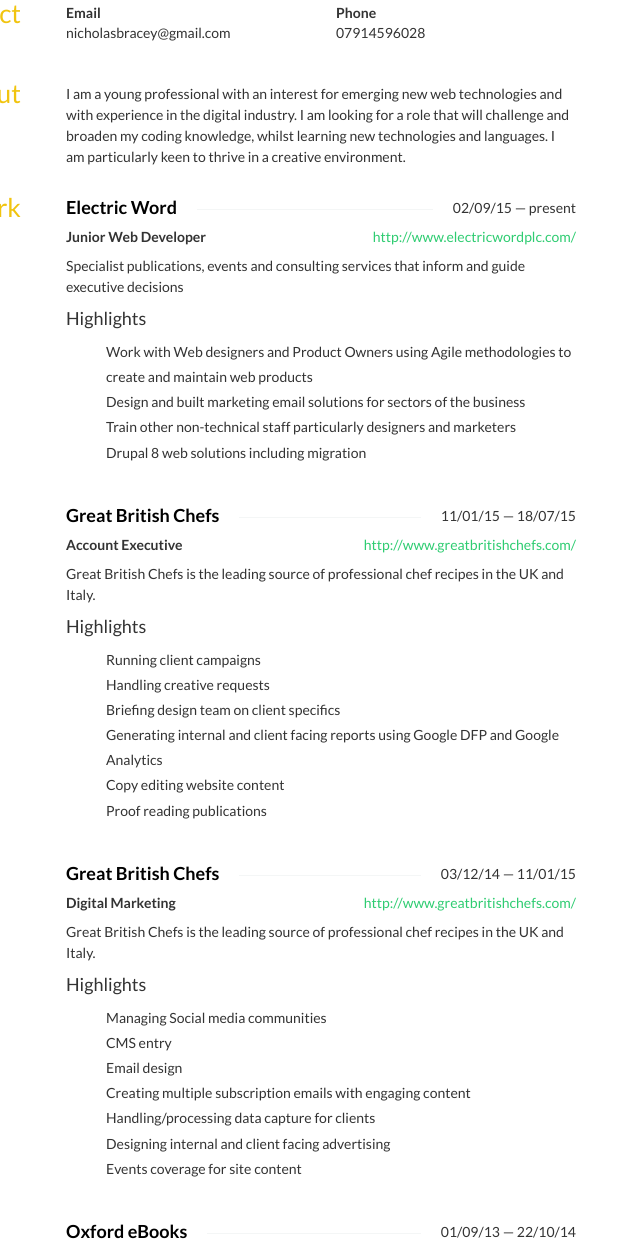
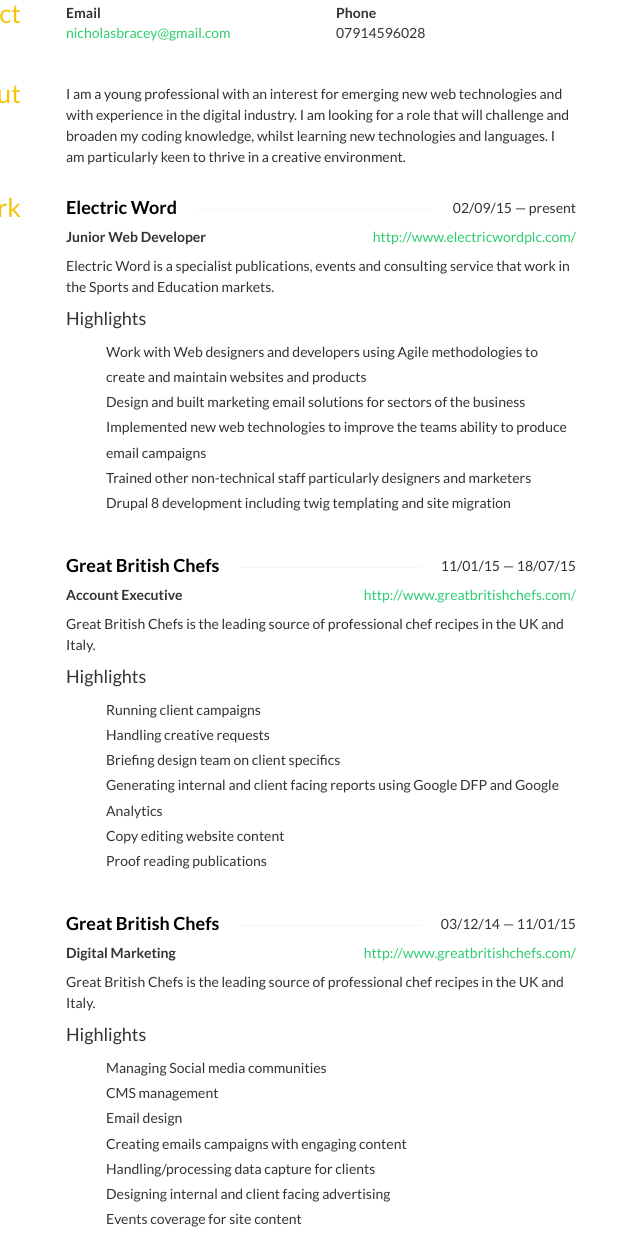
Before and after one commit to TheCodingMeatball/NicholasBracey.github.io, a plain HTML site: page index.html in a window 1280 px wide. Shown: the part 243-1488 px from the top of the page, without its empty margins (409-1049 px from the left). Drawn offline with nearby package versions, Linux system fonts and the light colour scheme; some icons are missing.

Commit message:
one page cv

```diff
--- a/index.html
+++ b/index.html
@@ -236,12 +236,12 @@ Front End Web Developer
         <div class="row">
           <div class="col-sm-6">
             <strong>Email</strong>
-            <div class="email">nicholasbracey@gmail.com
+            <div class="email"><a href="&#109;&#97;&#105;&#108;&#116;&#111;&#58;&#110;&#105;&#99;&#104;&#111;&#108;&#97;&#115;&#98;&#114;&#97;&#99;&#101;&#121;&#64;&#103;&#109;&#97;&#105;&#108;&#46;&#99;&#111;&#109;">&#110;&#105;&#99;&#104;&#111;&#108;&#97;&#115;&#98;&#114;&#97;&#99;&#101;&#121;&#64;&#103;&#109;&#97;&#105;&#108;&#46;&#99;&#111;&#109;</a>
             </div>
           </div>
           <div class="col-sm-6">
             <strong>Phone</strong>
-            <div class="phone">07914596028</div>
+            <div class="phone">&#48;&#55;&#57;&#49;&#52;&#53;&#57;&#54;&#48;&#50;&#56;</div>
           </div>
         </div>
       </div>
@@ -275,14 +275,15 @@ Front End Web Developer
               Junior Web Developer
             </div>
             <div class="summary">
-              <p>Specialist publications, events and consulting services that inform and guide executive decisions</p>
+              <p>Electric Word is a specialist publications, events and consulting service that work in the Sports and Education markets.</p>
             </div>
             <h4>Highlights</h4>
             <ul class="highlights">
-              <li class="bullet">Work with Web designers and Product Owners using Agile methodologies to create and maintain web products</li>
+              <li class="bullet">Work with Web designers and developers using Agile methodologies to create and maintain websites and products</li>
               <li class="bullet">Design and built marketing email solutions for sectors of the business</li>
-              <li class="bullet">Train other non-technical staff particularly designers and marketers</li>
-              <li class="bullet">Drupal 8 web solutions including migration</li>
+              <li class="bullet">Implemented new web technologies to improve the teams ability to produce email campaigns</li>
+              <li class="bullet">Trained other non-technical staff particularly designers and marketers</li>
+              <li class="bullet">Drupal 8 development including twig templating and site migration</li>
             </ul>
           </div>
           <div class="col-sm-12">
@@ -330,9 +331,9 @@ Front End Web Developer
             <h4>Highlights</h4>
             <ul class="highlights">
               <li class="bullet">Managing Social media communities</li>
-              <li class="bullet">CMS entry</li>
+              <li class="bullet">CMS management</li>
               <li class="bullet">Email design</li>
-              <li class="bullet">Creating multiple subscription emails with engaging content</li>
+              <li class="bullet">Creating emails campaigns with engaging content</li>
               <li class="bullet">Handling/processing data capture for clients</li>
               <li class="bullet">Designing internal and client facing advertising</li>
               <li class="bullet">Events coverage for site content</li>
@@ -356,7 +357,7 @@ Front End Web Developer
             </div>
             <h4>Highlights</h4>
             <ul class="highlights">
-              <li class="bullet">Creating responsive designs for eBooks to work on all platforms using a mix of HTML, CSS and in house tools.</li>
+              <li class="bullet">Creating responsive designs for eBooks to work on all platforms using a mix of HTML, CSS and in house tools</li>
               <li class="bullet">Designing fixed layouts for complex eBooks using InDesign and Photoshop</li>
               <li class="bullet">Proofreading and copyediting of new titles in production</li>
               <li class="bullet">Handling/processing data capture for clients</li>
@@ -364,7 +365,7 @@ Front End Web Developer
               <li class="bullet">Events coverage for site content</li>
               <li class="bullet">CMS entry</li>
               <li class="bullet">Content editing and updating functionality</li>
-              <li class="bullet">Email campaign designs and creation</li>
+              <li class="bullet">Email campaign designs and development</li>
             </ul>
           </div>
         </div>
```
